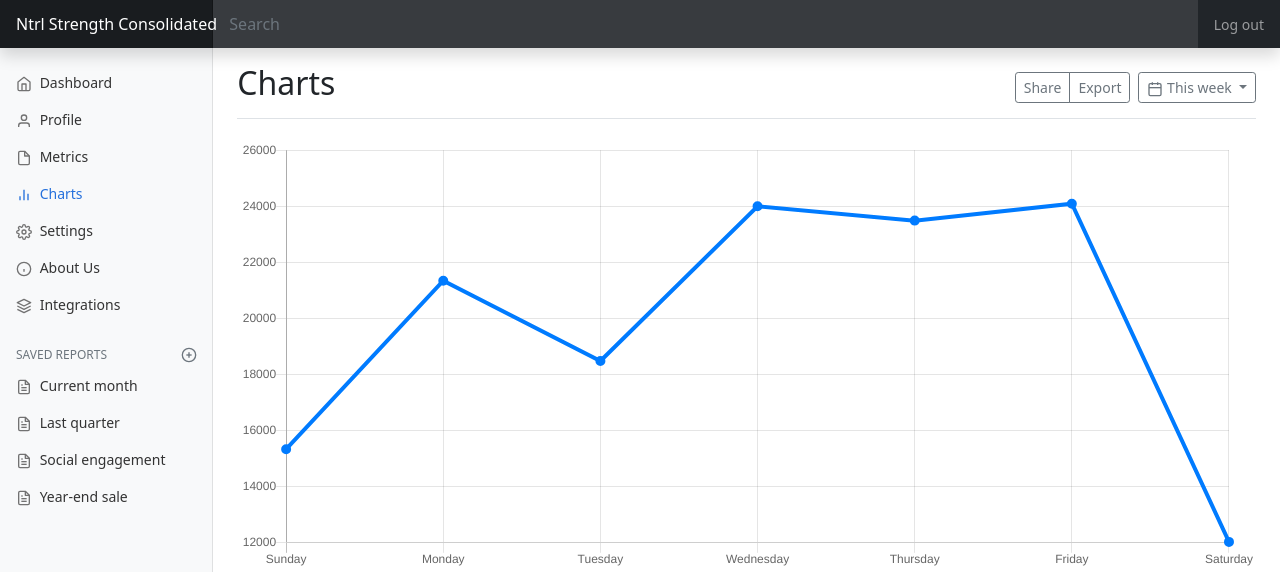
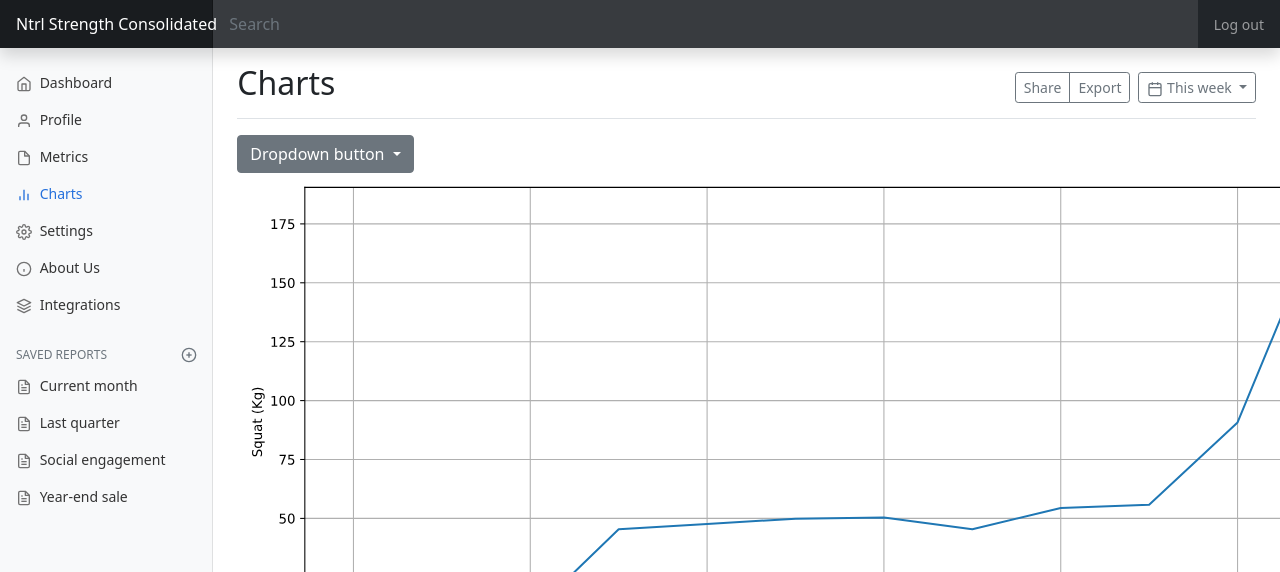
Before and after one commit to jjz17/Natural-Strength, a Flask app: page /chart/squat in a window 1280 px wide; the page is wider, and only the part inside the window is pictured. Shown: the top 572 px of that part. Run offline with Flask 2, Linux system fonts and the light colour scheme; the visitor is signed in with stand-in values (Sample User, id 1); data comes from the database, SQL or seed files in the repository.

Commit message:
Added bootstrap dropdown menu

```diff
--- a/application/templates/chart.html
+++ b/application/templates/chart.html
@@ -47,6 +47,29 @@ This week
 </button>
     </div>
 </div>
+
+<div class="dropdown">
+    <button class="btn btn-secondary dropdown-toggle" type="button" id="dropdownMenuButton1" data-bs-toggle="dropdown" aria-expanded="false">
+      Dropdown button
+    </button>
+    <ul class="dropdown-menu" aria-labelledby="dropdownMenuButton1">
+        <li><a class="dropdown-item" href="#">Action</a></li>
+        <li><a class="dropdown-item" href="#">Another action</a></li>
+        <li><a class="dropdown-item" href="#">Something else here</a></li>
+    </ul>
+</div>
+
+<!-- <div class="dropdown">
+    <button class="dropbtn">Metric Selection</button>
+    <div class="dropdown-content">
+        <a href="{{ url_for('chart_metric', metric='weight') }}"><i class="fas fa-chart-line"></i>Weight</a>
+        <a href="{{ url_for('chart_metric', metric='squat') }}"><i class="fas fa-chart-line"></i>Squat</a>
+        <a href="{{ url_for('chart_metric', metric='bench') }}"><i class="fas fa-chart-line"></i>Bench</a>
+        <a href="{{ url_for('chart_metric', metric='deadlift') }}"><i class="fas fa-chart-line"></i>Deadlift</a>
+    </div>
+</div> -->
+
+{{ plot|safe }}
 
 <canvas class="my-4 w-100" id="myChart" width="900" height="380"></canvas>
 
@@ -179,4 +202,4 @@ This week
     </table>
 </div>
 
-{{ plot|safe }} {% endblock %}
+{% endblock %}
```
